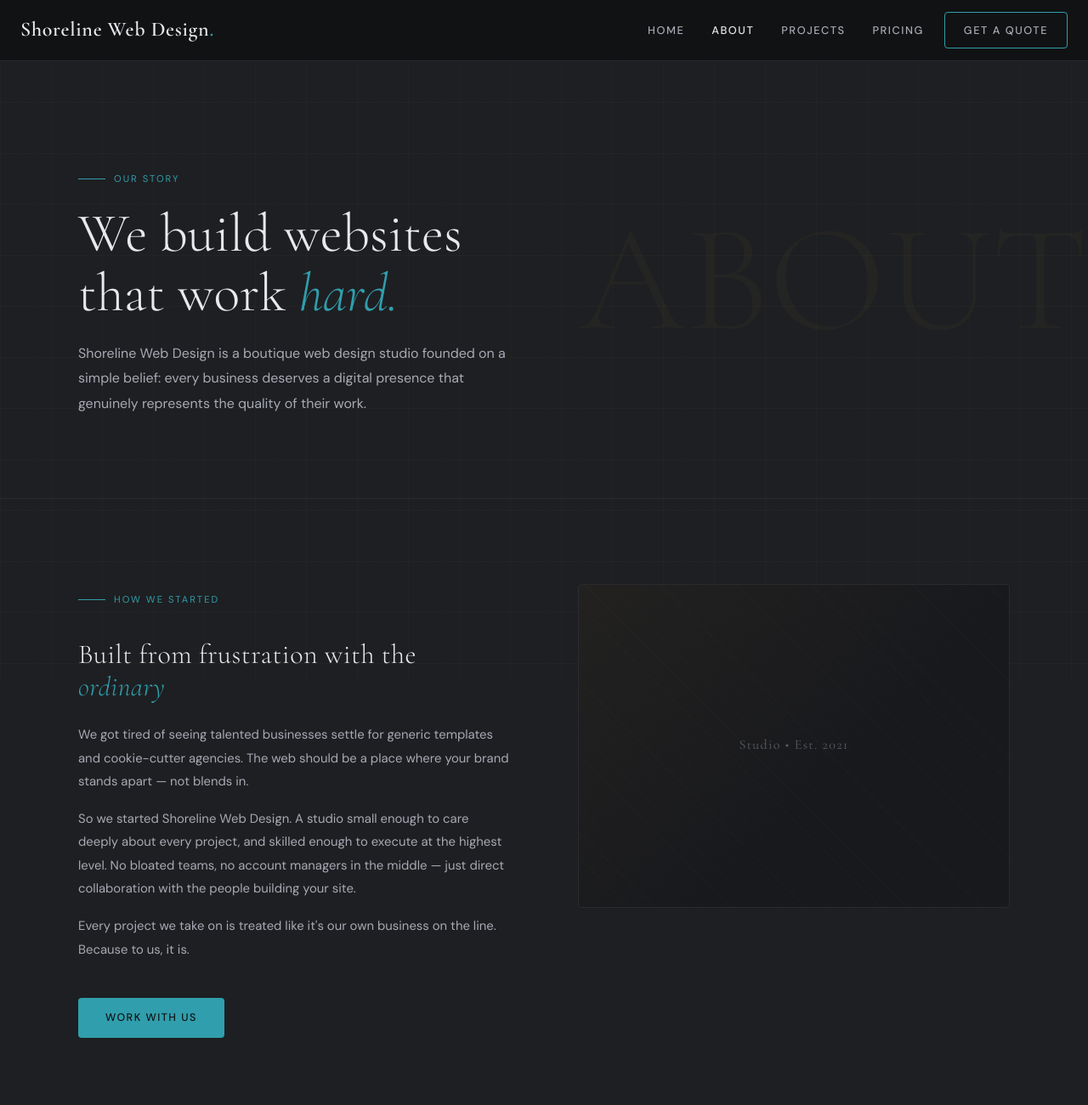
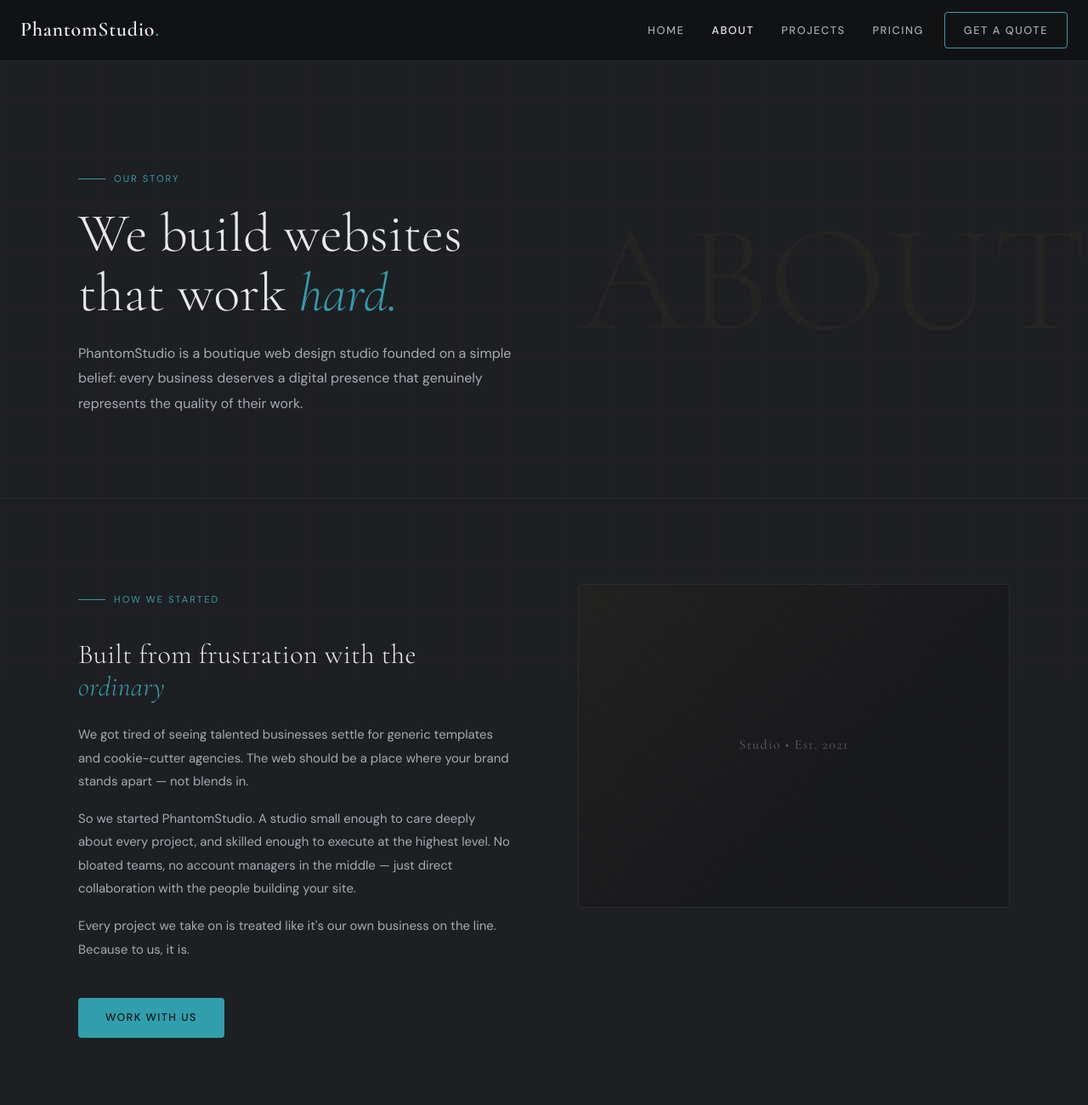
Before and after one commit to jennasmithx/coastline-web-design-studio, a plain HTML site: page about.html in a window 1280 px wide. Shown: the top 1300 px of the page at 85% size. Drawn offline with nearby package versions, Linux system fonts and the light colour scheme.

Commit message:
Changed name

```diff
--- a/about.html
+++ b/about.html
@@ -3,7 +3,7 @@
 <head>
   <meta charset="UTF-8" />
   <meta name="viewport" content="width=device-width, initial-scale=1.0" />
-  <title>About — Shoreline Web Design Studio</title>
+  <title>About — PhantomStudio Studio</title>
   <link href="https://cdn.jsdelivr.net/npm/bootstrap@5.3.3/dist/css/bootstrap.min.css" rel="stylesheet">
   <link rel="stylesheet" href="style.css" />
 </head>
@@ -11,7 +11,7 @@
 
   <nav class="navbar navbar-expand-lg fixed-top">
     <div class="container-fluid px-4">
-      <a class="nav-logo navbar-brand" href="index.html">Shoreline Web Design<span>.</span></a>
+      <a class="nav-logo navbar-brand" href="index.html">PhantomStudio<span>.</span></a>
       <button class="navbar-toggler" type="button" data-bs-toggle="collapse" data-bs-target="#navMenu" aria-controls="navMenu" aria-expanded="false" aria-label="Toggle navigation">
         <span class="navbar-toggler-icon"></span>
       </button>
@@ -35,7 +35,7 @@
         <div class="page-hero-inner fade-up">
           <div class="label">Our Story</div>
           <h1>We build websites<br>that work <em>hard.</em></h1>
-          <p>Shoreline Web Design is a boutique web design studio founded on a simple belief: every business deserves a digital presence that genuinely represents the quality of their work.</p>
+          <p>PhantomStudio is a boutique web design studio founded on a simple belief: every business deserves a digital presence that genuinely represents the quality of their work.</p>
         </div>
       </div>
     </section>
@@ -48,7 +48,7 @@
             <div class="label">How We Started</div>
             <h2>Built from frustration with the <em style="font-style:italic;color:var(--gold)">ordinary</em></h2>
             <p>We got tired of seeing talented businesses settle for generic templates and cookie-cutter agencies. The web should be a place where your brand stands apart — not blends in.</p>
-            <p>So we started Shoreline Web Design. A studio small enough to care deeply about every project, and skilled enough to execute at the highest level. No bloated teams, no account managers in the middle — just direct collaboration with the people building your site.</p>
+            <p>So we started PhantomStudio. A studio small enough to care deeply about every project, and skilled enough to execute at the highest level. No bloated teams, no account managers in the middle — just direct collaboration with the people building your site.</p>
             <p>Every project we take on is treated like it's our own business on the line. Because to us, it is.</p>
             <br>
             <a href="contact.html" class="btn btn-gold">Work With Us</a>
@@ -149,7 +149,7 @@
     <div class="container">
       <div class="footer-inner">
         <div class="footer-brand">
-          <div class="nav-logo">Shoreline Web Design<span style="color:var(--gold)">.</span></div>
+          <div class="nav-logo">PhantomStudio<span style="color:var(--gold)">.</span></div>
           <p>Premium web design for brands that mean business.</p>
         </div>
         <div class="footer-links">
@@ -173,7 +173,7 @@
         </div>
       </div>
       <div class="footer-bottom">
-        <span>© 2026 Shoreline Web Design Studio. All rights reserved.</span>
+        <span>© 2026 PhantomStudio Studio. All rights reserved.</span>
         <span>hello@shorelinewebdesignstudio.co</span>
       </div>
     </div>
```
Also changed, not shown: contact.html (+4 -4 lines), index.html (+5 -5 lines), pricing.html (+4 -4 lines), projects.html (+4 -4 lines), thankyou.html (+1 -1 lines).
